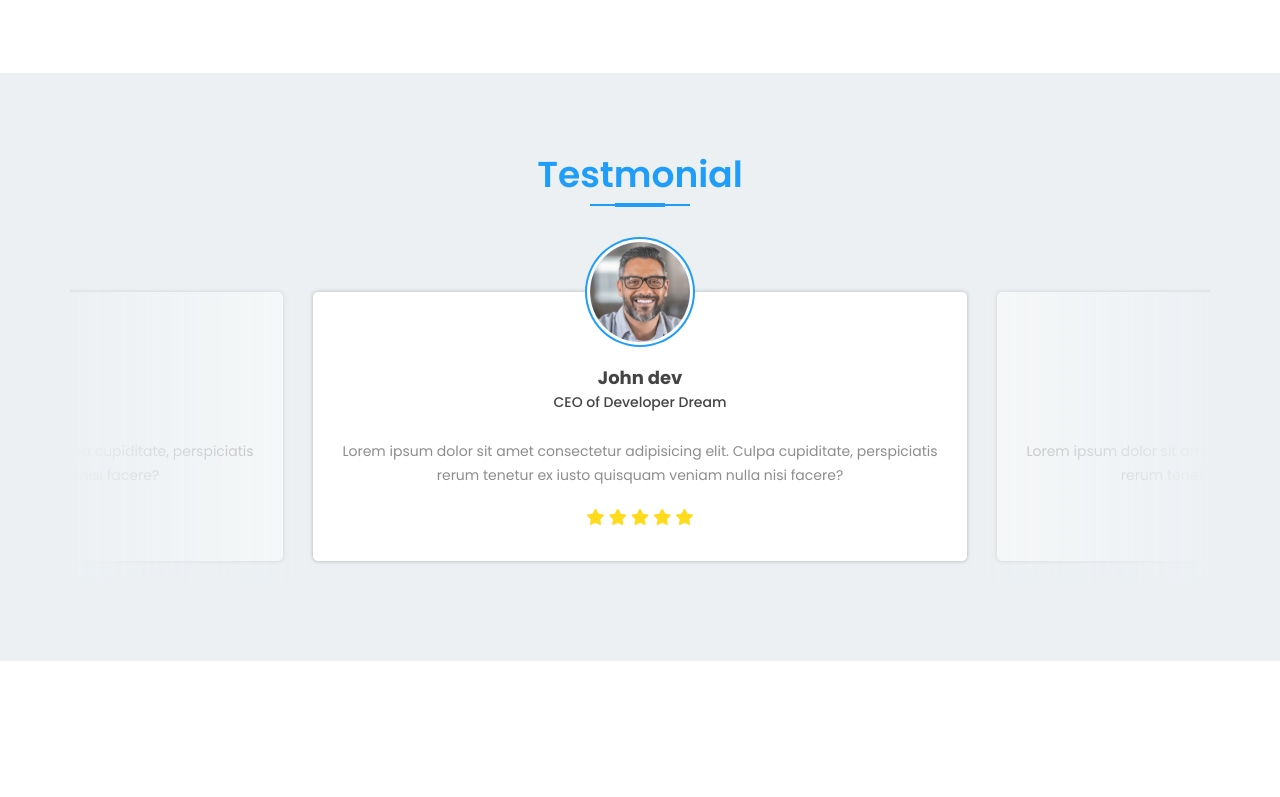
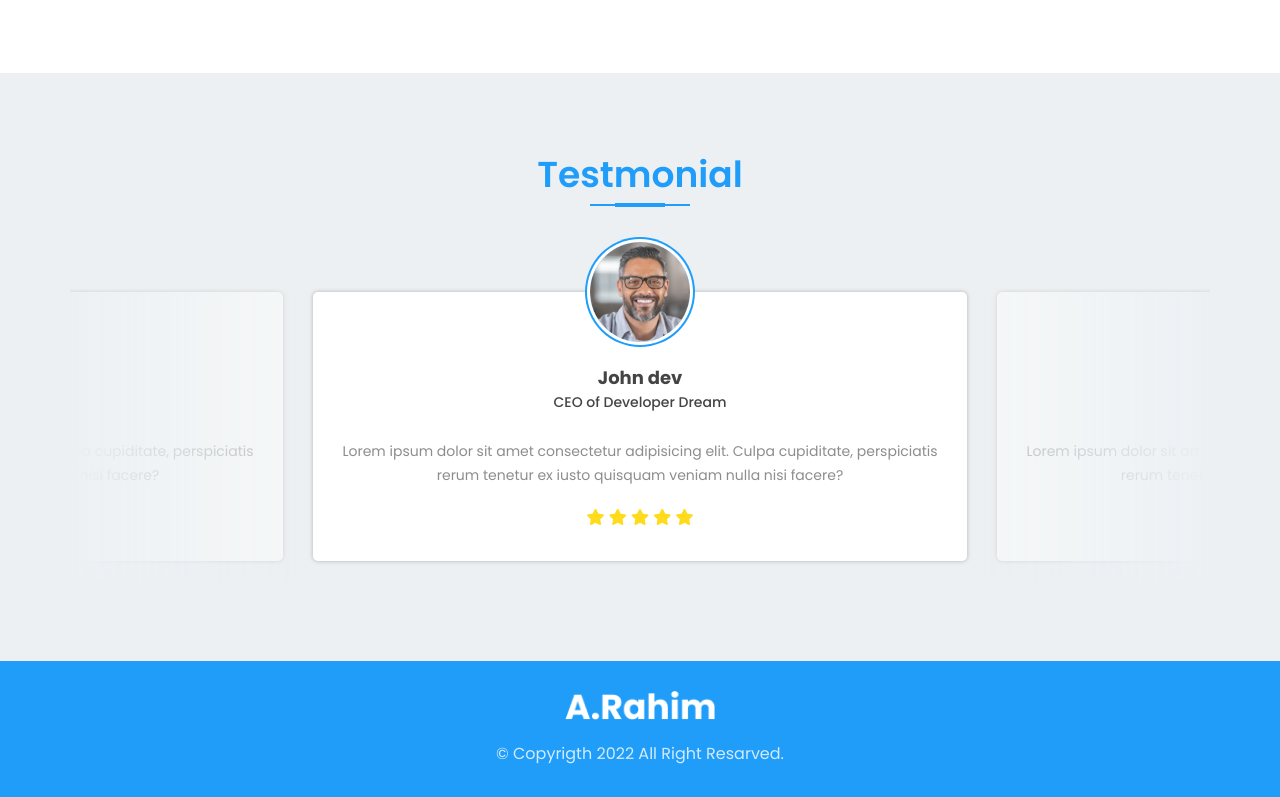
Before and after one commit to abdurrahim5g/course, a plain HTML site: page index.html in a window 1280 px wide. Shown: the part 3683-4480 px from the top of the page. Before the commit the page ends 4344 px from the top, so only its background shows below. Drawn offline with Linux system fonts and the light colour scheme.

Commit message:
Footer area done

```diff
--- a/index.html
+++ b/index.html
@@ -526,6 +526,27 @@
     </section>
     <!-- Testmonial area start -->
 
+    <!-- footer area start -->
+    <footer class="footer-area">
+      <div class="container">
+        <div class="row">
+          <div class="col-lg-12">
+            <div class="footer-content">
+              <div class="footer-logo">
+                <a href="index.html">
+                  <img src="assets/images/logo-footer.png" alt="Abdur Rahim"
+                /></a>
+              </div>
+              <div class="footer-copyright">
+                <p>&copy; Copyrigth 2022 All Right Resarved.</p>
+              </div>
+            </div>
+          </div>
+        </div>
+      </div>
+    </footer>
+    <!-- footer area end -->
+
     <script src="assets/js/jquery-3.5.1.min.js"></script>
     <script src="assets/js/mixitup.min.js"></script>
     <script src="assets/js/slick.min.js"></script>
--- a/style.css
+++ b/style.css
@@ -480,3 +480,28 @@ div#testmonial-slider:hover .arrow-right.slick-arrow {
   left: inherit;
 }
 /* Testmonial area style end */
+
+/* Footer style start */
+footer.footer-area {
+  background: #1f9df9;
+  text-align: center;
+}
+
+.footer-content {
+  padding: 30px 0;
+}
+
+.footer-logo a {
+  display: inline-block;
+}
+
+.footer-content img {
+  max-width: 150px;
+}
+
+.footer-content p {
+  margin: 20px 0 0 0;
+  color: #fff;
+  opacity: 0.8;
+}
+/* Footer style end */
```
